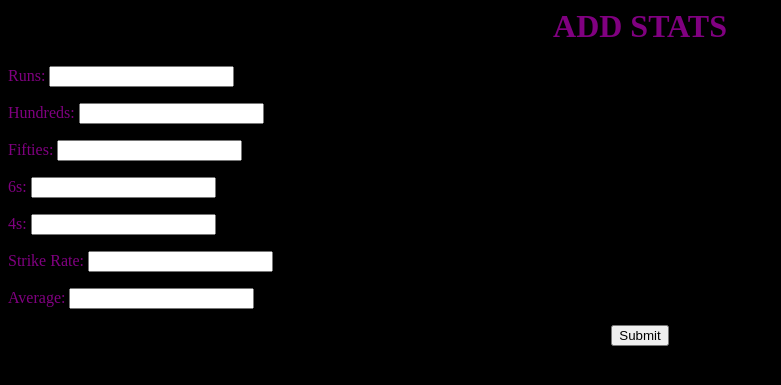
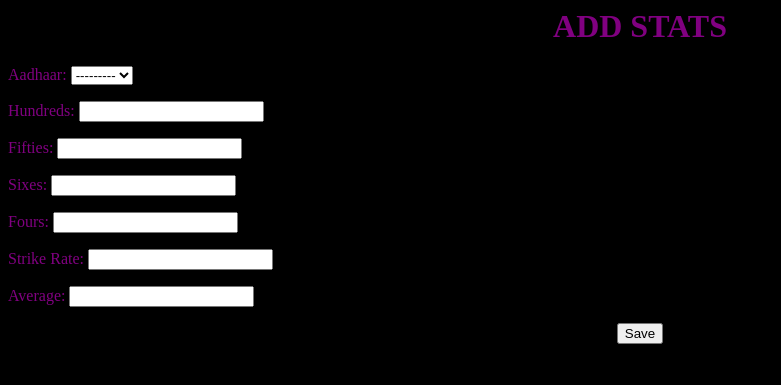
Before and after one commit to rajath95/Address, a Django app: page /abook/addstats/1 in a window 1280 px wide. Shown: the top 385 px of the page, without its empty margins (0-781 px from the left). Run offline with Django 3.2, Linux system fonts and the light colour scheme; data comes from the database, SQL or seed files in the repository.

Commit message:
Added Stats backend support

```diff
--- a/addressbook/abook/forms.py
+++ b/addressbook/abook/forms.py
@@ -1,17 +1,40 @@
 from django import forms
 
-class ContactForm(forms.Form):
-
-	runs=forms.IntegerField()
-	hundreds=forms.IntegerField()
-	fifties=forms.IntegerField()
-	sixes=forms.IntegerField(label="6s")
-	fours=forms.IntegerField(label="4s")
-	strike_rate=forms.IntegerField(label="Strike Rate")
-	average=forms.IntegerField()
+from .models import Person
+from .models import Stat
 
 
-class PlayerForm(forms.Form):
-	first_name=forms.CharField()
-	last_name=forms.CharField()
-	address=forms.CharField()
+class StatForm(forms.ModelForm):
+
+	class Meta:
+		model=Stat
+		fields=["aadhaar","hundreds","fifties","sixes","fours","strike_rate","average"]
+
+
+
+
+	#runs=forms.IntegerField()
+	#hundreds=forms.IntegerField()
+	#fifties=forms.IntegerField()
+	#sixes=forms.IntegerField(label="6s")
+	#fours=forms.IntegerField(label="4s")
+	#strike_rate=forms.IntegerField(label="Strike Rate")
+	#average=forms.IntegerField()
+
+
+class PlayerForm(forms.ModelForm):
+	class Meta:
+		model=Person
+		fields=["aadhaar","first_name","last_name"]
+
+
+	#def clean_first_name(self):
+	#	id1=self.cleaned_data.get('first_name')
+	#	print (id1)
+	#	if id1 == '0':
+	#		raise forms.ValidationError("Please enter valid name")
+	#	return id1
+		#pid=forms.IntegerField()
+	#first_name=forms.CharField()
+	#last_name=forms.CharField()
+	#address=forms.CharField()
--- a/addressbook/abook/models.py
+++ b/addressbook/abook/models.py
@@ -16,7 +16,17 @@
 	address=models.CharField(max_length=1000)
 	aadhaar=models.IntegerField("Player No.")
 
-class Office(models.Model):
-	aadhaar=models.ForeignKey(Person)
-	emp_role=models.CharField(max_length=20)
-	emp_salary=models.IntegerField("Enter Salary")
+
+
+
+class Stat(models.Model):
+	def __str__(self):
+		return str(self.aadhaar)
+
+	aadhaar=models.ForeignKey(Person,null=True,)
+	hundreds=models.IntegerField(null=True)
+	fifties=models.IntegerField(null=True)
+	sixes=models.IntegerField(null=True)
+	fours=models.IntegerField(null=True)
+	strike_rate=models.IntegerField("Strike Rate",null=True)
+	average=models.IntegerField(null=True)
--- a/addressbook/abook/templates/abook/addstats.html
+++ b/addressbook/abook/templates/abook/addstats.html
@@ -17,11 +17,11 @@
 
 <body>
 	<h1> <center> ADD STATS </center> </h1>
-	<form role="form" action="" method="post">
+	<form role="form" action="" method="post"> {% csrf_token %}
 
 		{{ form.as_p }}
 		<center>
-		<button type="submit"> Submit </button> </center>
+		<a href="/abook/stats/{{person.id}}" style="text-decoration: none"> <button type="submit"> Save </button> </center></a>
 	</form>
 </body>
 </html>
--- a/addressbook/abook/templates/abook/index.html
+++ b/addressbook/abook/templates/abook/index.html
@@ -47,6 +47,10 @@
 {% if profile %}
 	<h1 id="q">  <center > WELCOME TO CRICKET PROFILES! </center> <h1>
 	<ul>
+
+		<h5 style="font-family: Arial; color:gold"> hi {{ user }}, </h5>
+		<br />
+
 		{% for item in profile %}
 			<li> <a href="/abook/{{item.id}}/">{{item.first_name}}</a>
 			</li>
--- a/addressbook/abook/templates/abook/stats.html
+++ b/addressbook/abook/templates/abook/stats.html
@@ -23,6 +23,8 @@
 
 Enter the required stats
 
+
+
 Runs scored
 
 No of 100s
@@ -37,6 +39,7 @@
 
 Average
 
+
 <br/>
 <br/>
 <br/>
--- a/addressbook/abook/views.py
+++ b/addressbook/abook/views.py
@@ -1,8 +1,10 @@
 from django.shortcuts import render,get_object_or_404
 from django.template import loader
-from abook.forms import ContactForm,PlayerForm
+from abook.forms import StatForm,PlayerForm
 from django.http import HttpResponse
-from abook.models import Person
+from abook.models import Person,Stat
+
+
 def index(request):
 	output="The players in the database are:  "
 	profile=Person.objects.all()
@@ -37,12 +39,18 @@
 
 def addstats(request,player_id):
 
-	form_class=ContactForm
+	form=StatForm(request.POST or None)
+	if form.is_valid():
+		form.save()
+
 	person1=get_object_or_404(Person,pk=player_id)
 
-	return render(request,'abook/addstats.html',{'form':form_class,'person':person1})
+	return render(request,'abook/addstats.html',{'form':form,'person':person1})
 
 def addplayer(request):
-	form_class=PlayerForm
+	form_class=PlayerForm(request.POST or None)
+
+	#if form_class.is_valid():
+	instance=form_class.save()
 
 	return render(request,'abook/addplayer.html',{'form':form_class})
--- a/addressbook/addressbook/settings.py
+++ b/addressbook/addressbook/settings.py
@@ -89,7 +89,7 @@
 
 LANGUAGE_CODE = 'en-us'
 
-TIME_ZONE = 'UTC'
+TIME_ZONE =  'Asia/Kolkata'
 
 USE_I18N = True
 
```
Also changed, not shown: addressbook/abook/admin.py (+10 -4 lines), addressbook/abook/templates/abook/addplayer.html (+7 -3 lines), addressbook/abook/migrations/0002_auto_20171017_1203.py (added), addressbook/abook/migrations/0003_auto_20171017_1929.py (added), addressbook/abook/migrations/0004_auto_20171018_1459.py (added), addressbook/abook/migrations/0005_auto_20171018_1510.py (added), addressbook/abook/migrations/0006_auto_20171018_1521.py (added), addressbook/abook/migrations/0007_auto_20171018_1523.py (added), addressbook/abook/migrations/0008_auto_20171018_1528.py (added), addressbook/abook/templates/abook/newpage.html (added), addressbook/db.sqlite3, 2 other files.
